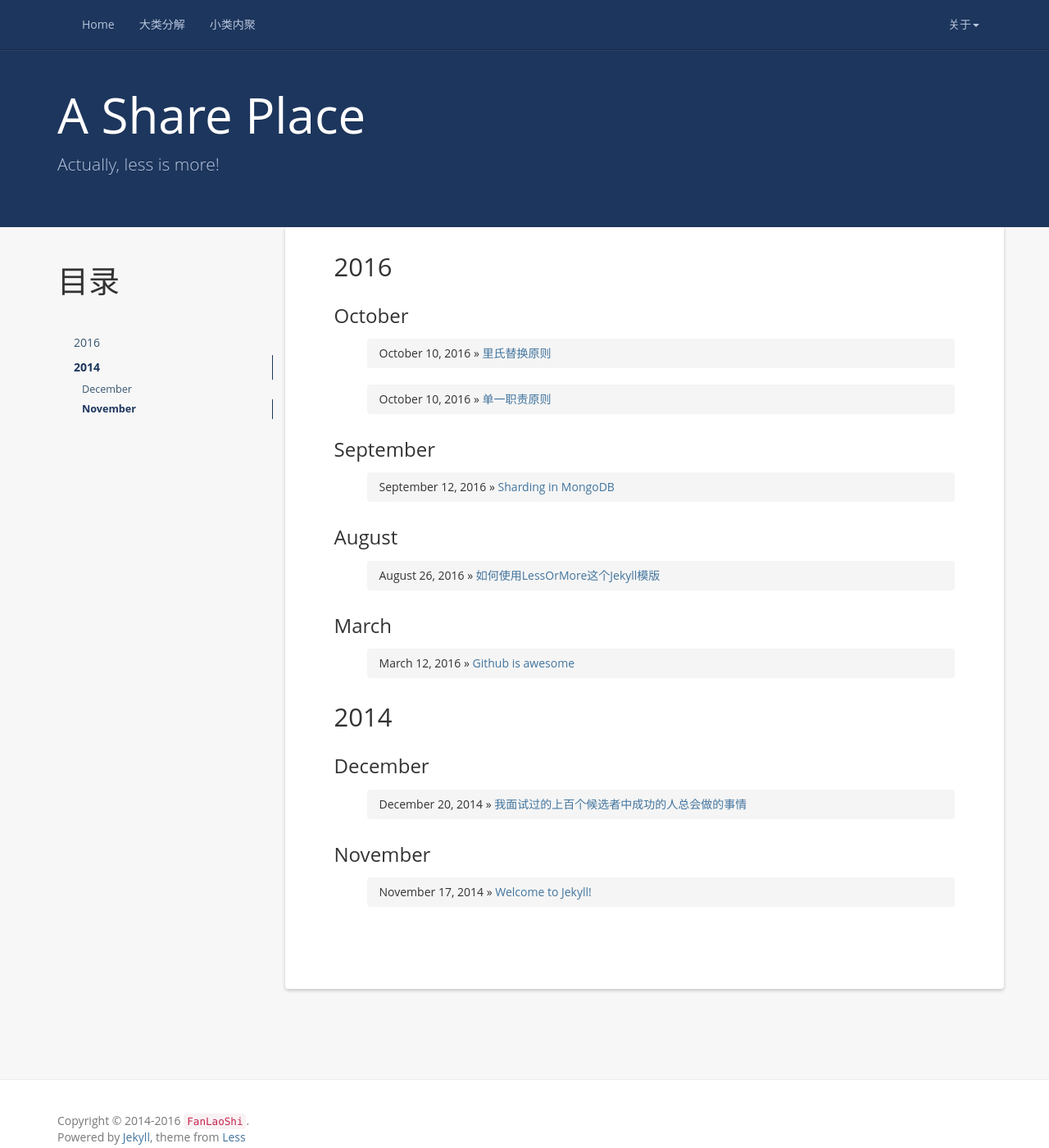
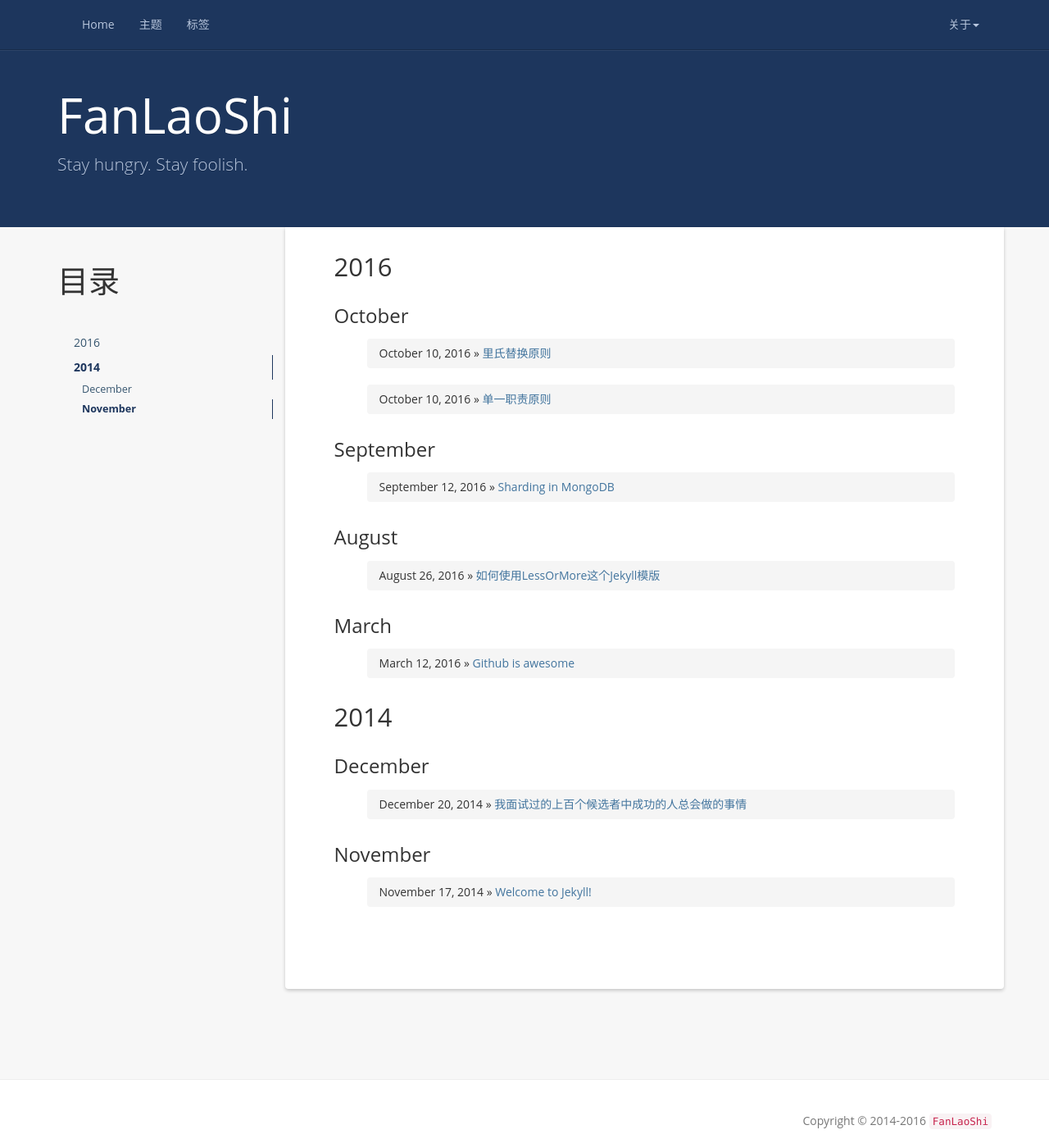
Before and after one commit to CrazyMonkey6762/CrazyMonkey6762.github.io, a Jekyll site: the page built from index.html, in a window 1280 px wide and 1400 px high. Shown: the whole window at 82% size. Built offline with Jekyll 4.4.1, drawn with Linux system fonts in a browser that asks for light colours; the list of posts is cut into pages by our own code; comment, search, counter and statistics services are not loaded.

Commit message:
2016年10月10日19:09:32  呵呵呵

```diff
--- a/_config.yml
+++ b/_config.yml
@@ -1,12 +1,12 @@
 # Site settings
-name: A Share Place
+name: FanLaoShi
 email: Stone6762@qq.com
 author: FanLaoShi
 url: https://github.com/crazymonkey6762/
 resume_site: https://crazymonkey6762.github.io/
 github: https://github.com/crazymonkey6762/
 baseurl:
-description: Actually, less is more!
+description: Stay hungry. Stay foolish.
 meta_description: 范威振;个人博客;学而不思则罔;思而不学则殆;生命不止;折腾不休
 motto: It's our wits that make us men.
 banner: 学而不思则罔，思而不学则殆。
--- a/_includes/footer.html
+++ b/_includes/footer.html
@@ -1,7 +1,7 @@
 <footer class="footer" role="contentinfo">
 	<div class="container">
-		<p class="copyright">Copyright &copy; 2014-{{ site.time | date: '%Y' }} <a href="{{site.resume_site}}"><code>{{ site.author }}</code></a>.</p>
-		<p>Powered by <a href="http://jekyllrb.com">Jekyll</a>, theme from <a href="http://lesscss.cn/">Less</a></p>
+		<p class="copyright" align="right" >Copyright &copy; 2014-{{ site.time | date: '%Y' }} <a href="{{site.resume_site}}"><code>{{ site.author }}</code>
+		</p>
 	</div>
 </footer>
 
--- a/_includes/header.html
+++ b/_includes/header.html
@@ -14,10 +14,10 @@
           <a href="{{ '/' | prepend: site.baseurl }}">Home</a>
         </li>
         <li>
-          <a href="{{ '/categories/' | prepend: site.baseurl }}">大类分解</a>
+          <a href="{{ '/categories/' | prepend: site.baseurl }}">主题</a>
         </li>
         <li>
-          <a href="{{ '/tag' | prepend: site.baseurl }}">小类内聚</a>
+          <a href="{{ '/tag' | prepend: site.baseurl }}">标签</a>
         </li>
       </ul>
       <ul class="nav navbar-nav navbar-right">
--- a/_includes/lefttree.html
+++ b/_includes/lefttree.html
@@ -1,7 +1,7 @@
 <div id="navigation">
   <h1>目录</h1>
   <ul class="nav sidenav">
-<!--
+
     {% for post in site.posts  %}
       {% capture this_year %}{{ post.date | date: "%Y" }}{% endcapture %}
       {% capture this_month %}{{ post.date | date: "%B" }}{% endcapture %}
@@ -31,6 +31,5 @@
         {% endif %}
       {% endif %}
     {% endfor %}
--->
   </ul>
 </div>
```
Also changed, not shown: other parts of _includes/header.html (+2 -9 lines), styles/images/favicon.jpg (deleted), styles/images/freud.jpg (deleted), styles/images/jiezishu.jpg (deleted), styles/images/logo.jpg (deleted), styles/images/weixin.png (deleted), styles/images/zhifubao.PNG (deleted).
